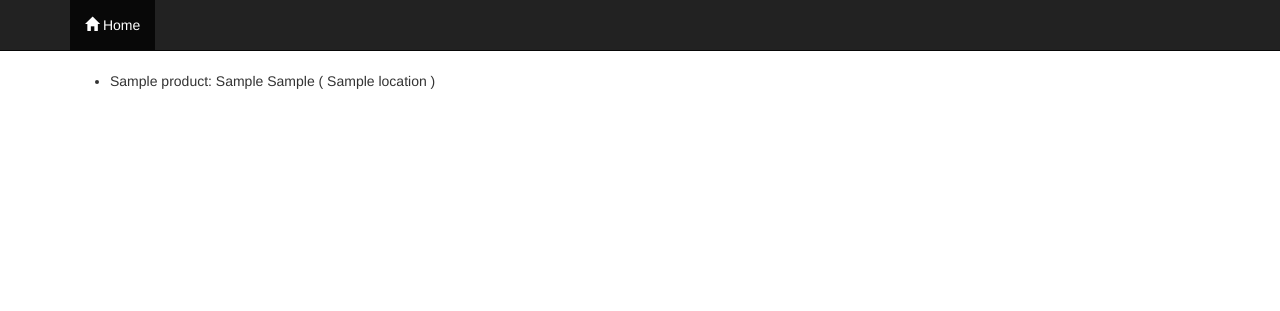
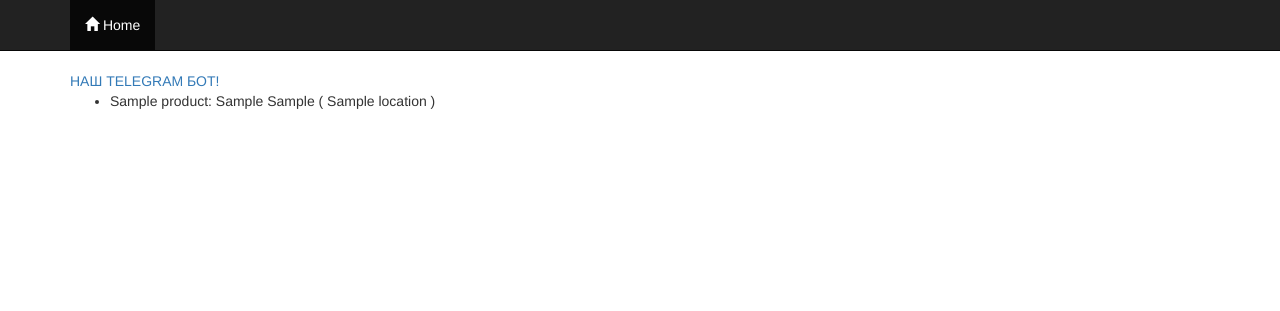
Before and after one commit to pekelna-kitchen/website, a Django app: page / in a window 1280 px wide. Shown: the top 311 px of the page. Run offline with Django 4.2, Linux system fonts and the light colour scheme; tables that the repository leaves empty hold one stand-in row (values such as "Sample post"); some libraries are stand-ins or nearby versions.

Commit message:
added link to web page

```diff
--- a/hkdb/templates/index.html
+++ b/hkdb/templates/index.html
@@ -2,6 +2,10 @@
 {% load static %}
 
 {% block content %}
+<div class="container">
+<a href="https://t.me/HellKitchenStorageBot" >НАШ TELEGRAM БОТ!</a>
+</div>
+
 <div class="container">
   <ul>
       {% for instance in instances %}
```
